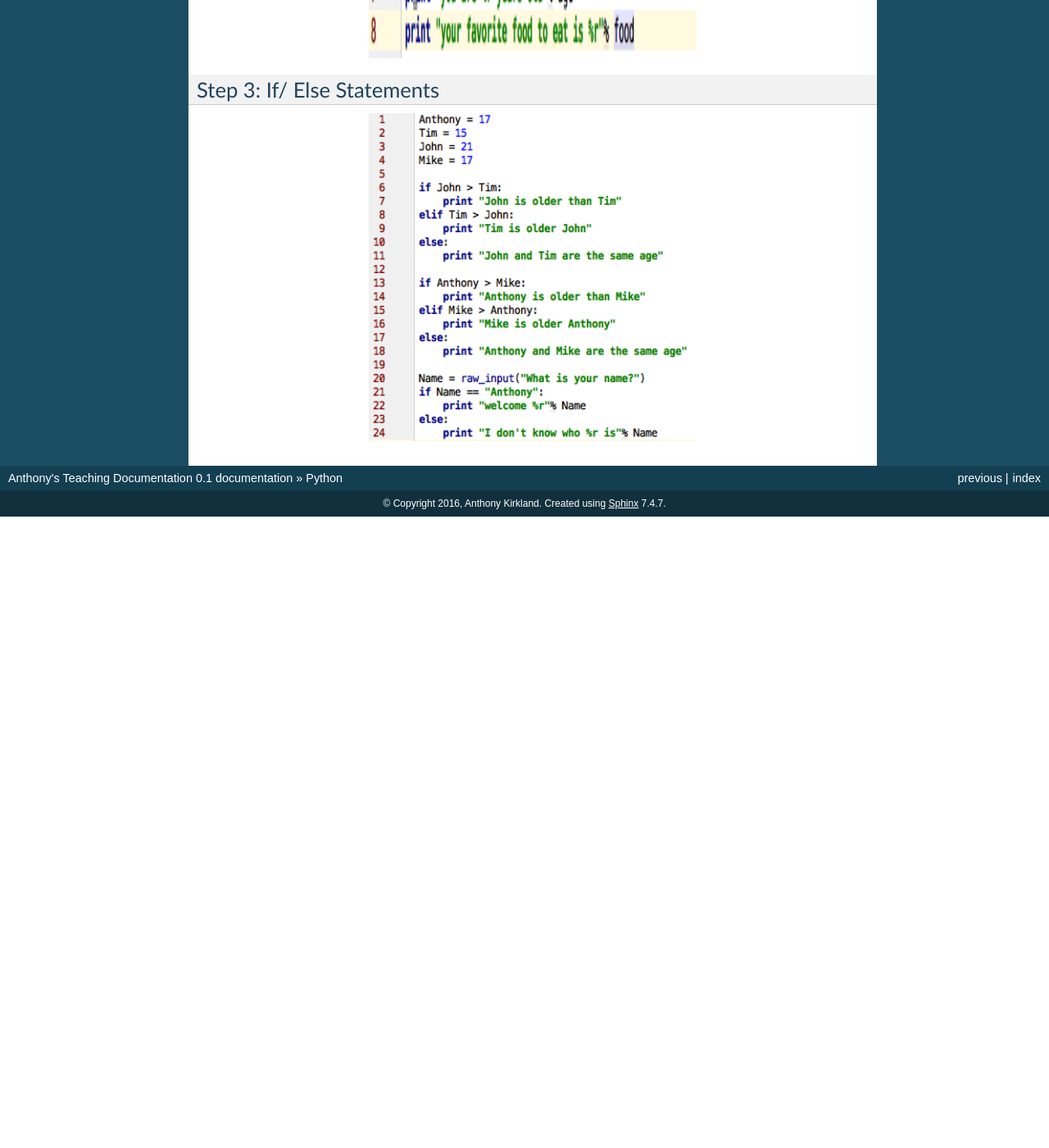
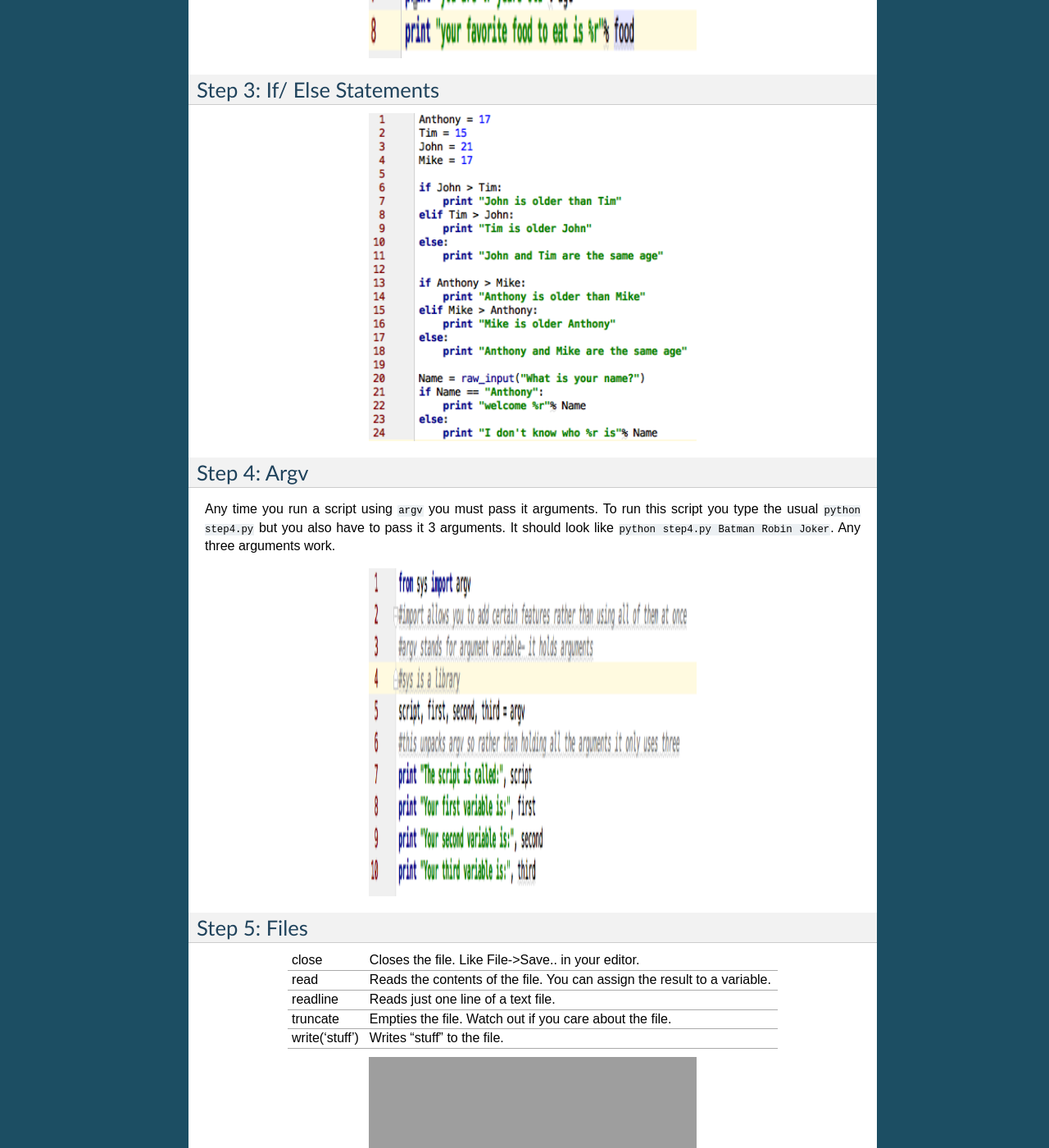
Before and after one commit to akirk616/Anthonys_Teaching_documentation, a Sphinx documentation site: the page built from source/python.rst, in a window 1280 px wide and 1400 px high, scrolled down 1662 px. Shown: the whole window at 82% size. Built offline with Sphinx 7.4.7, drawn with Linux system fonts in a browser that asks for light colours; pages that are not in the unit, such as notebooks, are missing from menus; before the commit the page ends 2292 px from its top, so only the background shows below that; some of the changed text lies outside the part shown; grey boxes are pictures that could not be loaded.

Commit message:
Update python.rst

```diff
--- a/source/python.rst
+++ b/source/python.rst
@@ -76,3 +76,34 @@ Step 3: If/ Else Statements
         :height: 400 px
         :width: 400 px
         :alt: IfElse
+
+Step 4: Argv
+------------
+Any time you run a script using ``argv`` you must pass it arguments. To run this script you type the usual ``python step4.py`` but you also have to pass it 3 arguments.
+It should look like ``python step4.py Batman Robin Joker``. Any three arguments work.
+
+.. image:: step4python_rtd.png
+        :align: center
+        :height: 400 px
+        :width: 400 px
+        :alt: Argv
+
+Step 5: Files
+-------------
++----------------+--------------------------------------------------------------------------+
+| close          | Closes the file. Like File->Save.. in your editor.                       |
++----------------+--------------------------------------------------------------------------+
+| read           | Reads the contents of the file. You can assign the result to a variable. |
++----------------+--------------------------------------------------------------------------+
+| readline       | Reads just one line of a text file.                                      |
++----------------+--------------------------------------------------------------------------+
+| truncate       | Empties the file. Watch out if you care about the file.                  |
++----------------+--------------------------------------------------------------------------+
+| write('stuff') | Writes "stuff" to the file.                                              |
++----------------+--------------------------------------------------------------------------+
+
+.. image:: step5python_rtd.png
+        :align: center
+        :height: 400 px
+        :width: 400 px
+        :alt: Files
```
